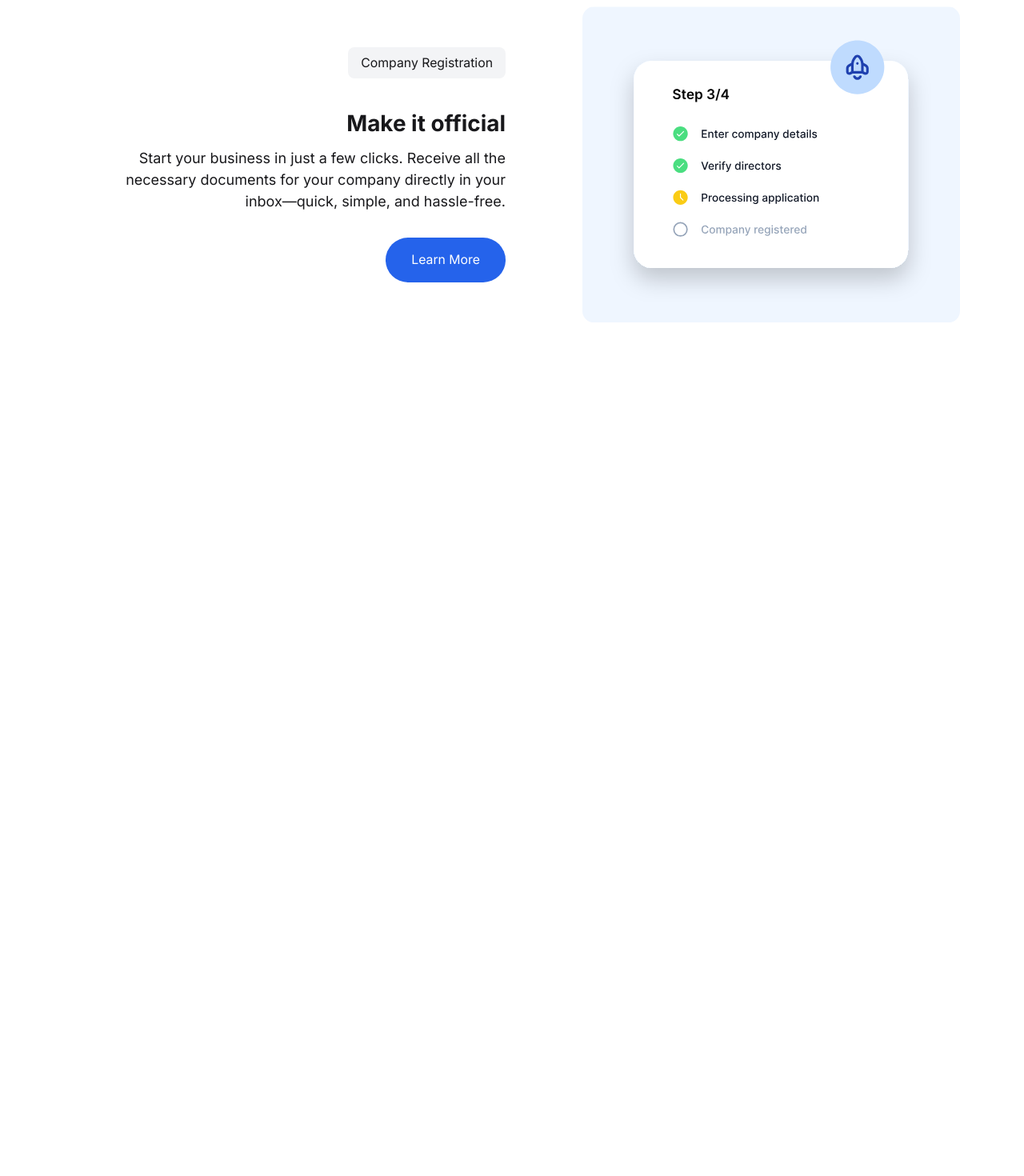
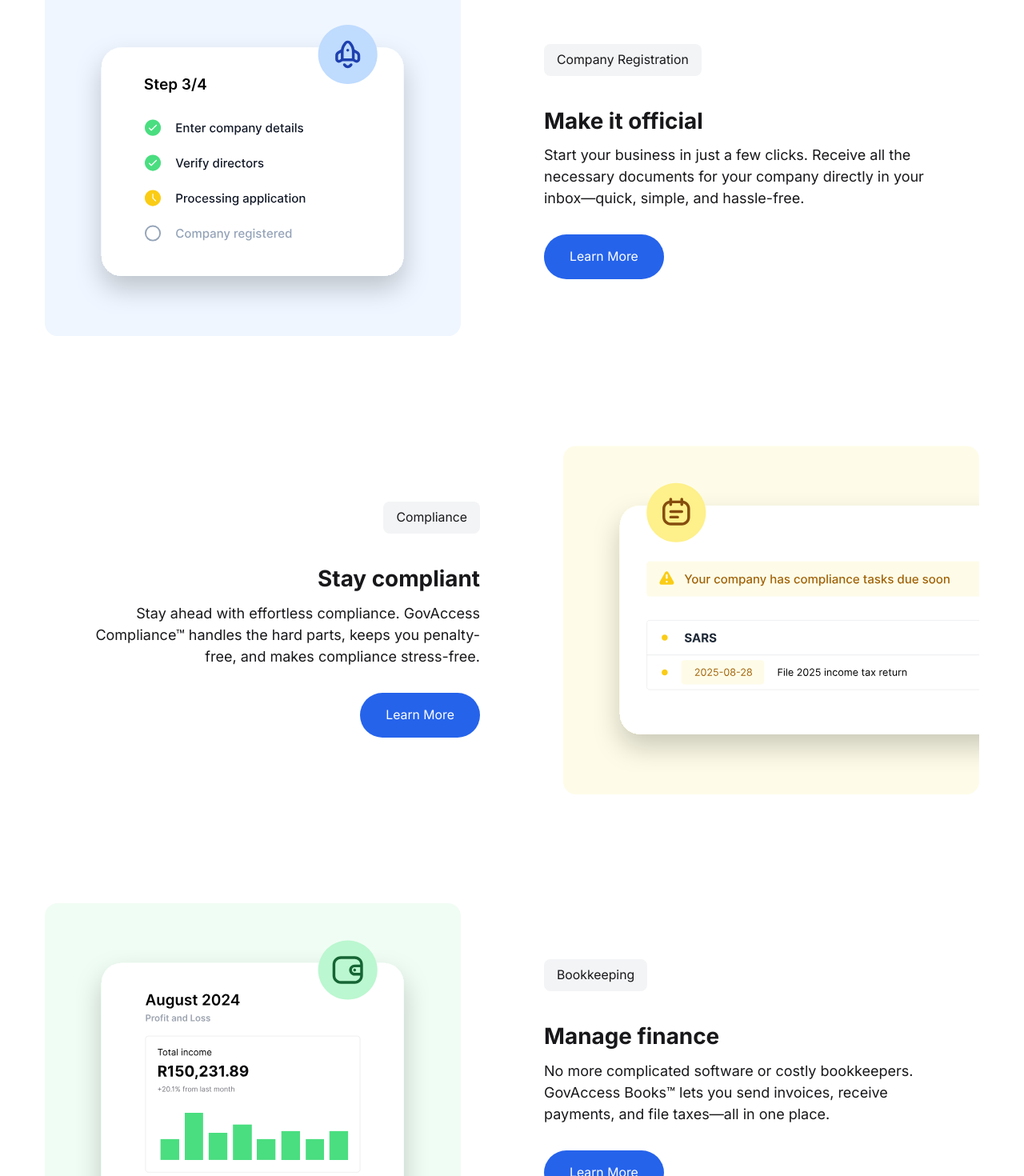
Before and after one commit to redMulla/gov-access-nextjs, a Next.js app: page / in a window 1280 px wide. Shown: the part 1960-3430 px from the top of the page at 80% size. Before the commit the page ends 2444 px from the top, so only its background shows below. Built offline with nearby package versions, Linux system fonts and the light colour scheme.

Commit message:
reusable grid card used in home page

```diff
--- a/app/page.tsx
+++ b/app/page.tsx
@@ -3,6 +3,42 @@ import NavBar from "@/components/NavBar";
 import Image from "next/image";
 
 export default function Home() {
+  const cardData = [
+    {
+      img: "/images/registration.svg",
+      tagText: "Company Registration",
+      title: "Make it official",
+      description:
+        "Start your business in just a few clicks. Receive all the necessary documents for your company directly in your inbox—quick, simple, and hassle-free.",
+      reverse: false,
+    },
+
+    {
+      img: "/images/compliance.svg",
+      tagText: "Compliance",
+      title: "Stay compliant",
+      description:
+        "Stay ahead with effortless compliance. GovAccess Compliance™ handles the hard parts, keeps you penalty-free, and makes compliance stress-free.",
+      reverse: true,
+    },
+
+    {
+      img: "/images/bookkeepping.svg",
+      tagText: "Bookkeeping",
+      title: "Manage finance",
+      description: `No more complicated software or costly bookkeepers. GovAccess Books™ lets you send invoices, receive payments, and file taxes—all in one place.`,
+      reverse: false,
+    },
+
+    {
+      img: "/images/taxes.svg",
+      tagText: "Taxes",
+      title: "Manage finance",
+      description: `Filing company tax returns doesn't need to be complicated. GovAccess Tax™ takes care of everything—from start to finish. We simplify taxes so you stay stress-free and penalty-free.`,
+      reverse: true,
+    },
+  ];
+
   return (
     <main className="bg-white text-textColor h-full w-full">
       <NavBar />
@@ -48,14 +84,17 @@ export default function Home() {
           </span>
         </div>
 
-        <div>
-          <GridCard
-            imageSrc="/images/registration.svg"
-            tagText="Company Registration"
-            title="Make it official"
-            description="Start your business in just a few clicks. Receive all the necessary documents for your company directly in your inbox—quick, simple, and hassle-free."
-            reverse={true} // Set to false or omit for default layout
-          />
+        <div className="flex flex-col gap-6">
+          {cardData.map((data) => (
+            <GridCard
+              key={data.tagText}
+              imageSrc={data.img}
+              tagText={data.tagText}
+              title={data.title}
+              description={data.description}
+              reverse={data.reverse}
+            />
+          ))}
         </div>
       </section>
     </main>
--- a/components/GridCard.tsx
+++ b/components/GridCard.tsx
@@ -21,13 +21,13 @@ const GridCard = ({
         reverse ? "[&>*:first-child]:order-2 [&>*:last-child]:order-1" : ""
       }`}
     >
-      <div className="md:p-20 p-10 col-span-2 md:col-span-1">
+      <div className="md:p-14 p-10 col-span-2 md:col-span-1">
         <img src={imageSrc} className="w-full h-auto" alt="" />
       </div>
       <div className="col-span-1 flex align-center">
         <div
           className={`flex flex-col gap-5 my-auto ${
-            reverse ? "text-end ml-auto" : ""
+            reverse ? "text-end ml-auto pe-8" : "ps-8"
           }`}
         >
           <span
```
Also changed, not shown: public/images/bookkeepping.svg (renamed from public/images/bookkepping.svg), public/images/compliance.svg (added).
